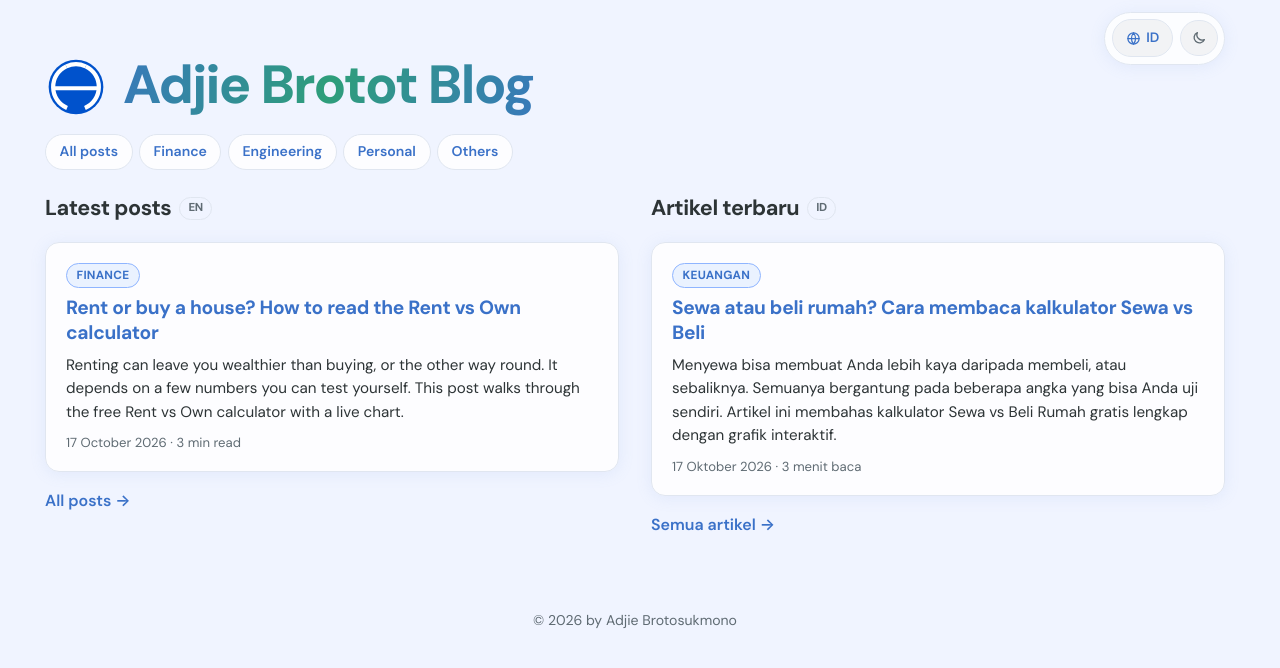
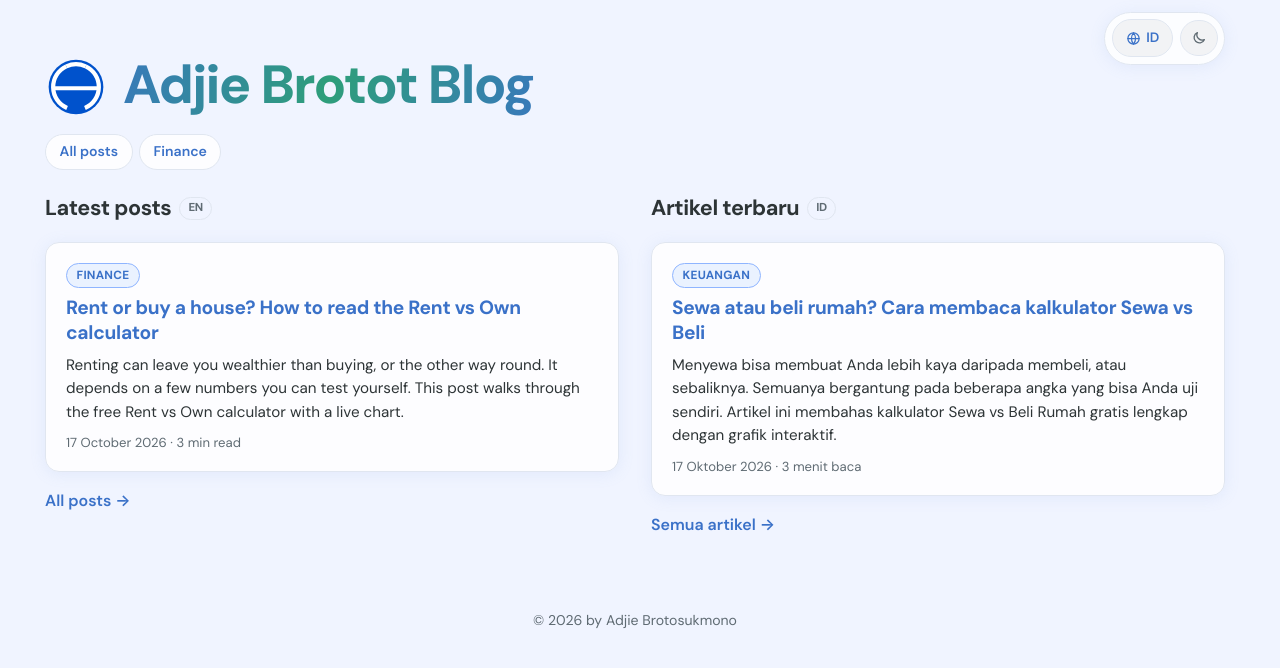
Before and after one commit to adjiebrotot/blog, a Jekyll site: the page built from index.html, in a window 1280 px wide. Shown: the top 668 px of the page. Built offline with Jekyll 4.4.1, drawn with Linux system fonts in a browser that asks for light colours.

Commit message:
Show category pills only where useful and only for used categories
- cat-nav renders on the landing, home and category pages only, not posts.
- Each category pill appears only when that language has at least one post
  in it, driven by _data/categories.yml (no hard-coded list).
- Category pages no longer show the visible description; it moves into the
  meta/og/twitter description, which previously fell back to the site-wide text.

Co-Authored-By: Claude Opus 5.5 <noreply@anthropic.com>
Claude-Session: https://claude.ai/code/session_01QmJKhBN2jUNaS5dKbXFBqU

```diff
--- a/_includes/head.html
+++ b/_includes/head.html
@@ -3,7 +3,11 @@
 {%- else -%}
   {%- capture seo_title -%}{{ site.title }}: {{ t.tagline }}{%- endcapture -%}
 {%- endif -%}
-{%- assign seo_desc = page.description | default: t.description | strip_html | normalize_whitespace | strip -%}
+{%- if page.layout == "category" -%}
+  {%- assign _cat = site.data.categories | where: "key", page.category | first -%}
+  {%- assign seo_desc = _cat[lang].description -%}
+{%- endif -%}
+{%- assign seo_desc = page.description | default: seo_desc | default: t.description | strip_html | normalize_whitespace | strip -%}
 {%- assign seo_image = page.image | default: site.default_image | absolute_url -%}
 <meta charset="utf-8">
   <meta name="viewport" content="width=device-width, initial-scale=1">
--- a/_includes/header.html
+++ b/_includes/header.html
@@ -29,11 +29,25 @@
   <span class="brand-text"><span class="brand-a">{{ site.brand_a }}</span> <span class="brand-b">{{ site.brand_b }}</span></span>
 </h1>
 {%- endif %}
+{%- comment -%}
+  Category pills: only on the home, landing and category pages, and only for
+  categories that have at least one post in this language. Driven by
+  _data/categories.yml, so a new category shows up once it has a post.
+{%- endcomment -%}
+{%- if _is_home or page.layout == "category" -%}
+  {%- capture _used -%}
+    {%- assign _lp = site.posts | where: "lang", lang -%}
+    {%- for _p in _lp -%}{%- include post-keys.html tags=_p.tags -%},{{ post_keys | join: "," }}{%- endfor -%}
+  {%- endcapture -%}
+  {%- assign _used = _used | split: "," | uniq -%}
+  {%- if _used.size > 0 %}
 <nav class="container cat-nav" aria-label="{{ t.categories }}">
   <ul>
     <li><a href="{{ '/' | append: lang | append: '/' | relative_url }}"{% if page.layout == "home" %} aria-current="page"{% endif %}>{{ t.all }}</a></li>
-    {%- for _c in site.data.categories %}
+    {%- for _c in site.data.categories %}{% if _used contains _c.key %}
     <li><a href="{{ _c[lang].url | relative_url }}"{% if page.category == _c.key %} aria-current="page"{% endif %}>{{ _c[lang].label }}</a></li>
-    {%- endfor %}
+    {%- endif %}{% endfor %}
   </ul>
 </nav>
+  {%- endif -%}
+{%- endif %}
--- a/_layouts/category.html
+++ b/_layouts/category.html
@@ -11,7 +11,6 @@ layout: default
   </ol>
 </nav>
 <h1 class="page-title">{{ _c[lang].label }}</h1>
-<p class="page-desc">{{ _c[lang].description }}</p>
 {%- assign _shown = 0 -%}
 {%- capture _list -%}
   {%- for p in _posts -%}
```
